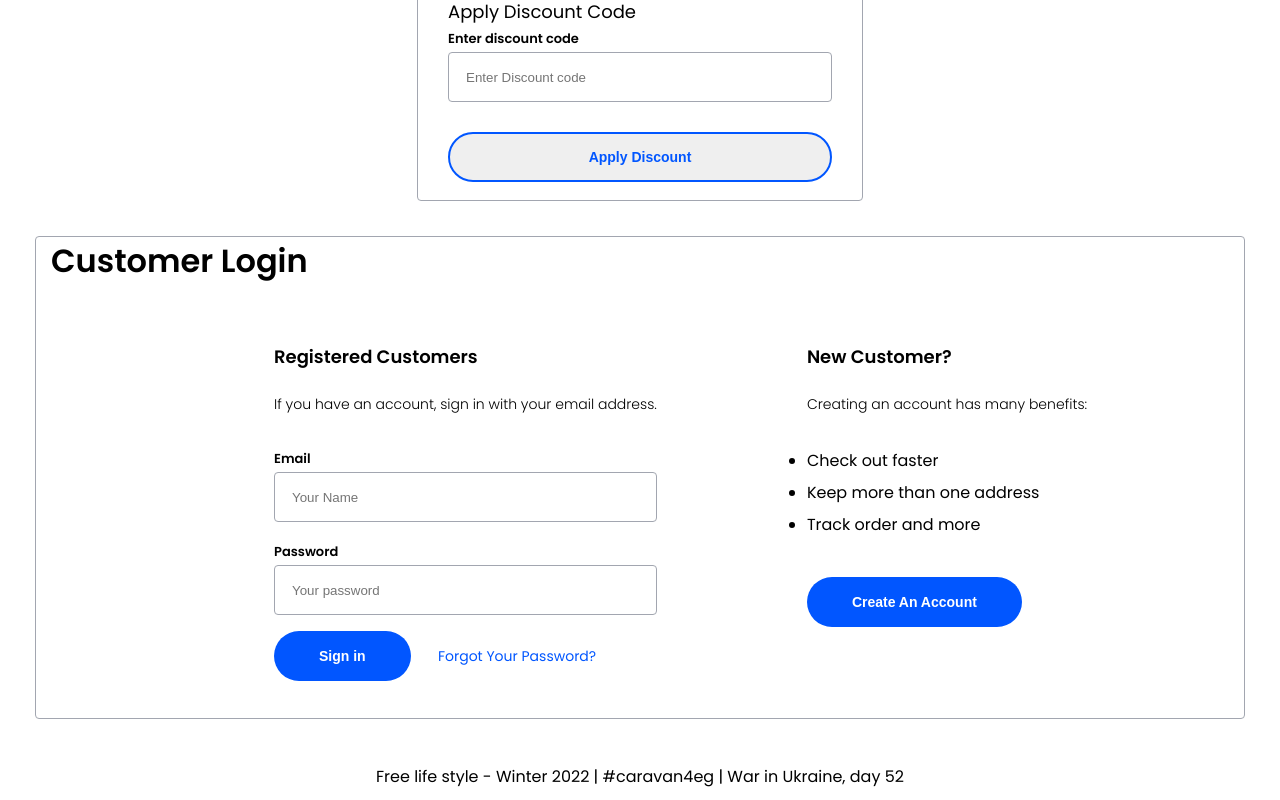
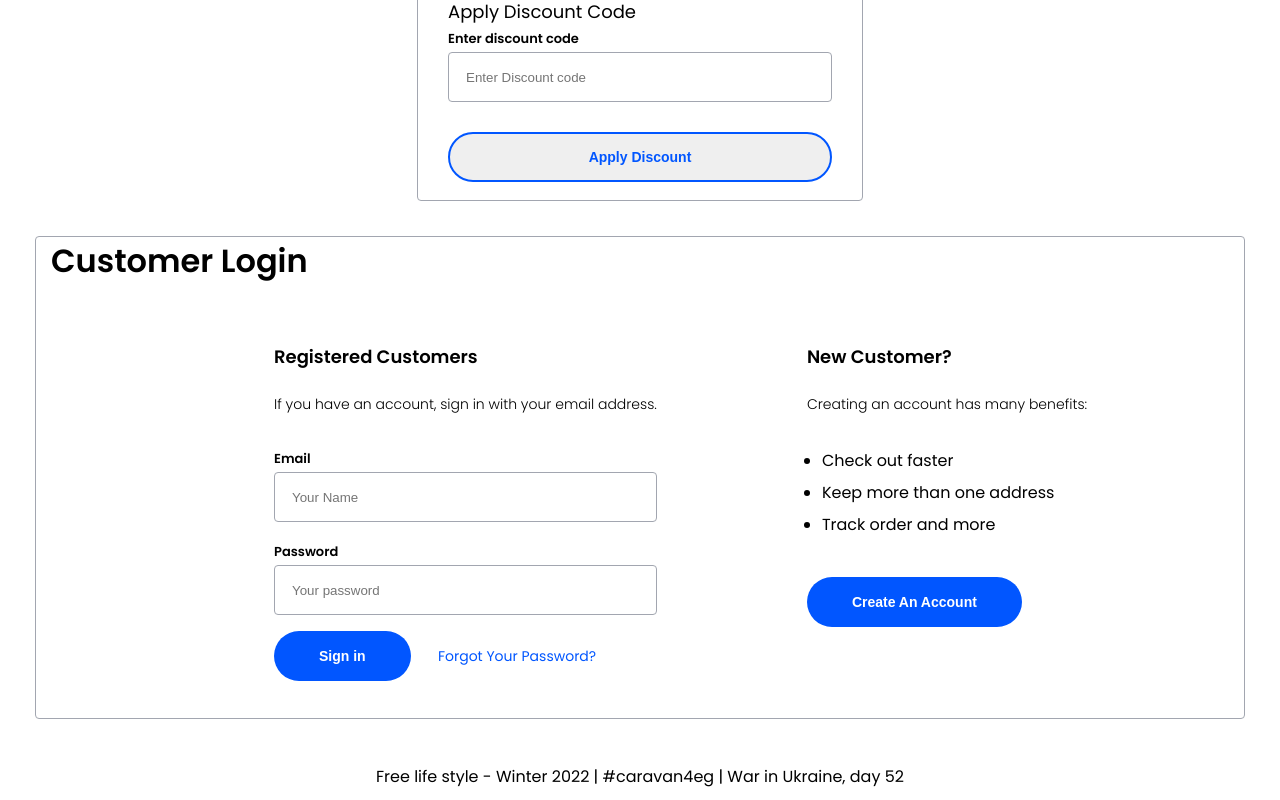
Before and after one commit to caravan4eg/fls_lesson_16_home-work-2, a plain HTML site: page index.html in a window 1280 px wide. Shown: the part 694-1494 px from the top of the page. Drawn offline with Linux system fonts and the light colour scheme.

Commit message:
correct list padding

```diff
--- a/css/main.css
+++ b/css/main.css
@@ -199,6 +199,7 @@
 }
 
 .customer-login__list {
+	padding: 0px 0px 0px 15px;
 	line-height: 2;
 	margin: 0px 0px 36px 0px;
 }
```
